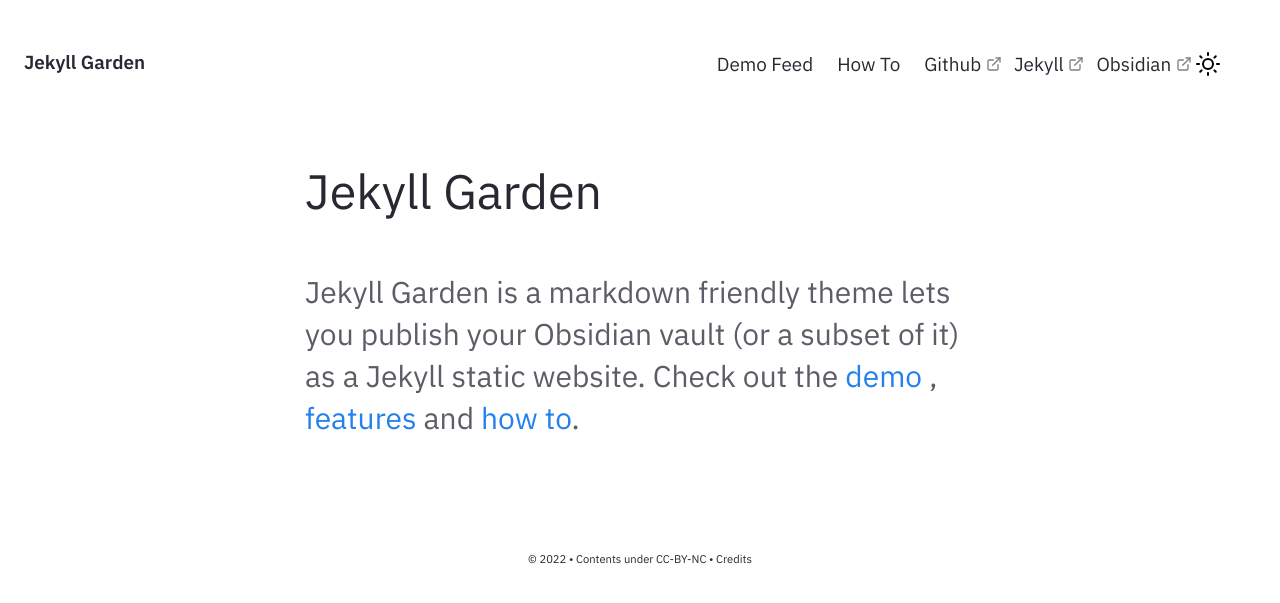
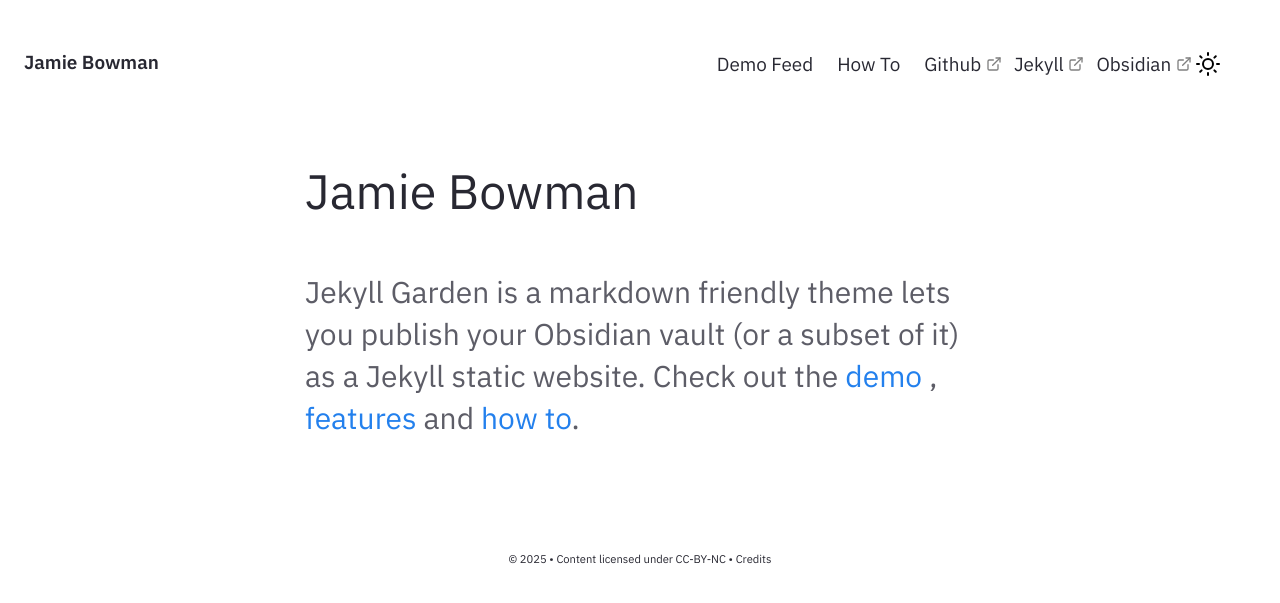
Before and after one commit to jamie-reece/jamie-reece.github.io, a Jekyll site: the page built from pages/index.md, in a window 1280 px wide. Shown: the top 603 px of the page. Built offline with Jekyll 4.4.1, drawn with Linux system fonts in a browser that asks for light colours.

Commit message:
Update _config.yml

```diff
--- a/_config.yml
+++ b/_config.yml
@@ -27,16 +27,16 @@ baseurl: ""
 
 # Website Header, Description, Footer year and text.
 # If you are deleting this, make sure you remove it from HTML files too
-heading: Jekyll Garden # Change this
-content: Obsidian ready Jekyll Theme
+heading: Jamie Bowman # Change this
+content: Publishing
 copyright:
-  year: © 2022
-  msg: Contents under CC-BY-NC
+  year: © 2025
+  msg: Content licensed under CC-BY-NC
 
 # Set title and content for private & broken link tooltop
 privatelinks:
   title: Private or Broken Links
-  msg: The page you're looking for is either not available or private!
+  msg: The page you're looking for is either not available or set to private.
 
 # Theme level preferences
 # To enable set "enabled : true" else, use "enabled:false"
```
